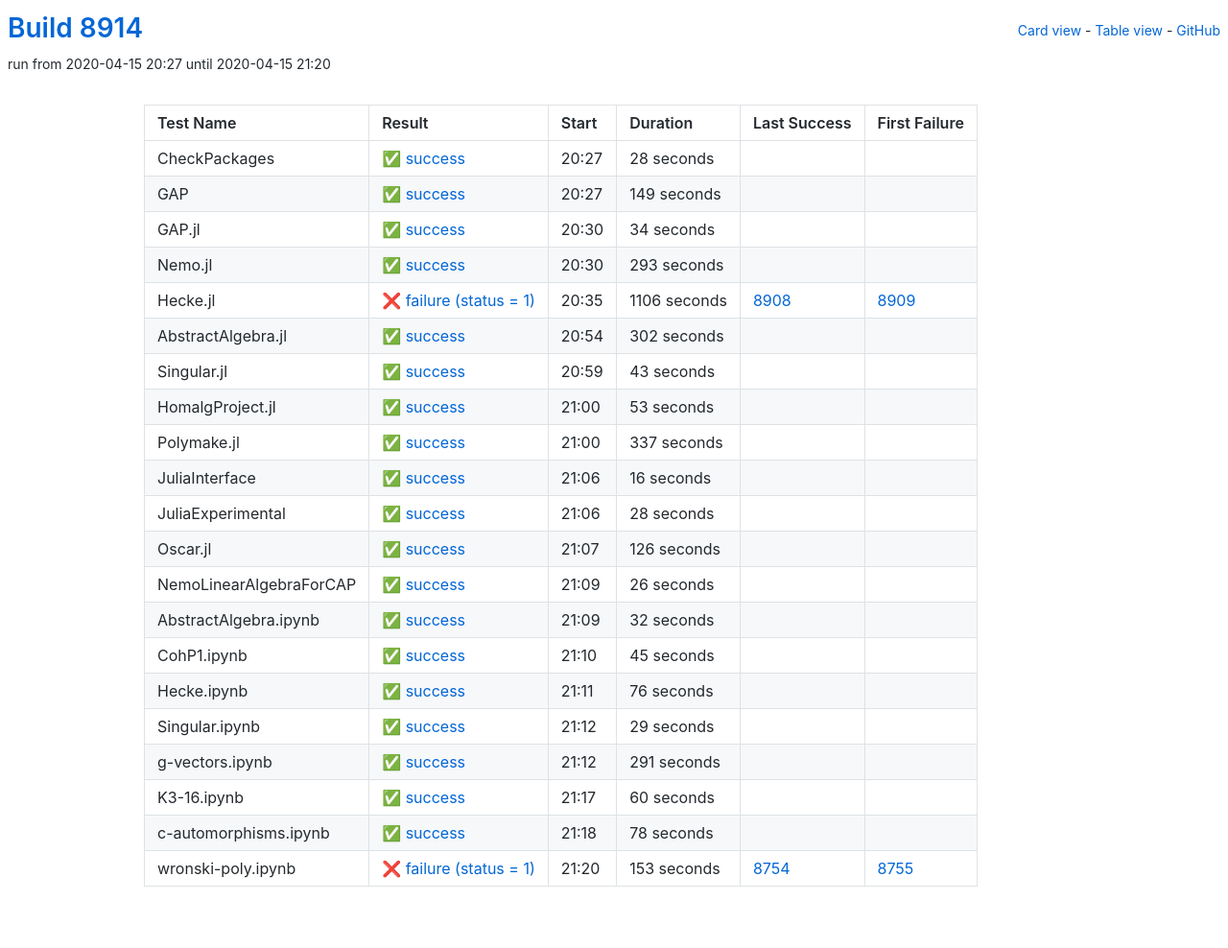
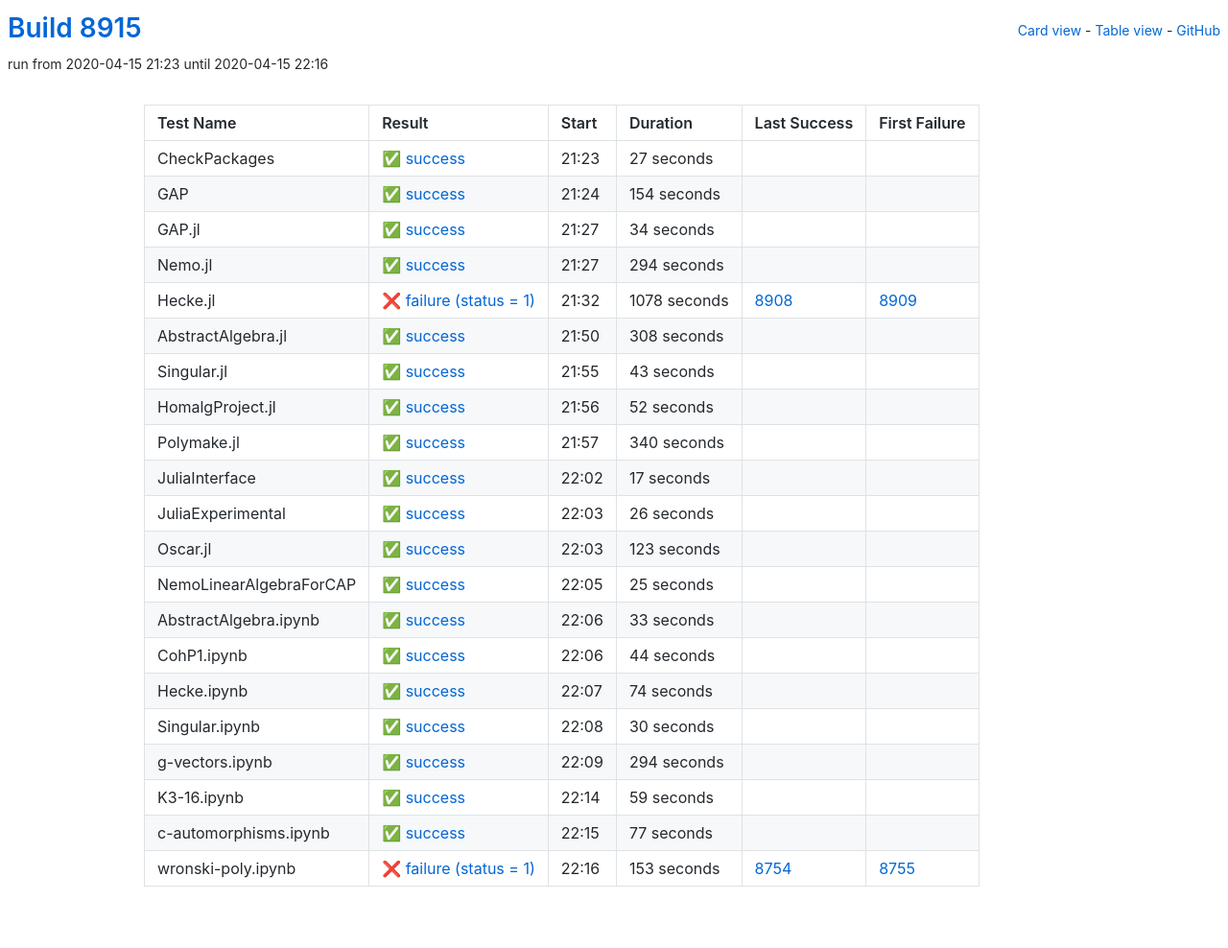
Before and after one commit to oscar-system/oscar-ci-status, a Jekyll site: the page built from table.html, in a window 1280 px wide. Shown: the whole page at 96% size. Built offline with Jekyll 4.4.1, drawn with Linux system fonts in a browser that asks for light colours.

Commit message:
Build 8915

```diff
--- a/_data/ci.yml
+++ b/_data/ci.yml
@@ -1,27 +1,27 @@
-build: 8914
-build_url: https://oscarci.mathematik.uni-kl.de/job/oscar/8914/
+build: 8915
+build_url: https://oscarci.mathematik.uni-kl.de/job/oscar/8915/
 job: oscar
 tests:
-- duration: 28
+- duration: 27
   exitcode: 0
   first_failure: false
   first_failure_url: null
   last_success: false
   last_success_url: null
-  log: https://oscarci.mathematik.uni-kl.de/job/oscar/8914/artifact/logs/build-8914/CheckPackages.log
+  log: https://oscarci.mathematik.uni-kl.de/job/oscar/8915/artifact/logs/build-8915/CheckPackages.log
   name: CheckPackages
-  start: 2020-04-15 20:27
+  start: 2020-04-15 21:23
   status: success
   success: true
-- duration: 149
+- duration: 154
   exitcode: 0
   first_failure: false
   first_failure_url: null
   last_success: false
   last_success_url: null
-  log: https://oscarci.mathematik.uni-kl.de/job/oscar/8914/artifact/logs/build-8914/GAP.log
+  log: https://oscarci.mathematik.uni-kl.de/job/oscar/8915/artifact/logs/build-8915/GAP.log
   name: GAP
-  start: 2020-04-15 20:27
+  start: 2020-04-15 21:24
   status: success
   success: true
 - duration: 34
@@ -30,42 +30,42 @@
   first_failure_url: null
   last_success: false
   last_success_url: null
-  log: https://oscarci.mathematik.uni-kl.de/job/oscar/8914/artifact/logs/build-8914/GAP.jl.log
+  log: https://oscarci.mathematik.uni-kl.de/job/oscar/8915/artifact/logs/build-8915/GAP.jl.log
   name: GAP.jl
-  start: 2020-04-15 20:30
+  start: 2020-04-15 21:27
   status: success
   success: true
-- duration: 293
+- duration: 294
   exitcode: 0
   first_failure: false
   first_failure_url: null
   last_success: false
   last_success_url: null
-  log: https://oscarci.mathematik.uni-kl.de/job/oscar/8914/artifact/logs/build-8914/Nemo.jl.log
+  log: https://oscarci.mathematik.uni-kl.de/job/oscar/8915/artifact/logs/build-8915/Nemo.jl.log
   name: Nemo.jl
-  start: 2020-04-15 20:30
+  start: 2020-04-15 21:27
   status: success
   success: true
-- duration: 1106
+- duration: 1078
   exitcode: 1
   first_failure: 8909
   first_failure_url: https://oscarci.mathematik.uni-kl.de/job/oscar/8909/
   last_success: 8908
   last_success_url: https://oscarci.mathematik.uni-kl.de/job/oscar/8908/
-  log: https://oscarci.mathematik.uni-kl.de/job/oscar/8914/artifact/logs/build-8914/Hecke.jl.log
+  log: https://oscarci.mathematik.uni-kl.de/job/oscar/8915/artifact/logs/build-8915/Hecke.jl.log
   name: Hecke.jl
-  start: 2020-04-15 20:35
+  start: 2020-04-15 21:32
   status: failure
   success: false
-- duration: 302
+- duration: 308
   exitcode: 0
   first_failure: false
   first_failure_url: null
   last_success: false
   last_success_url: null
-  log: https://oscarci.mathematik.uni-kl.de/job/oscar/8914/artifact/logs/build-8914/AbstractAlgebra.jl.log
+  log: https://oscarci.mathematik.uni-kl.de/job/oscar/8915/artifact/logs/build-8915/AbstractAlgebra.jl.log
   name: AbstractAlgebra.jl
-  start: 2020-04-15 20:54
+  start: 2020-04-15 21:50
   status: success
   success: true
 - duration: 43
@@ -74,64 +74,42 @@
   first_failure_url: null
   last_success: false
   last_success_url: null
-  log: https://oscarci.mathematik.uni-kl.de/job/oscar/8914/artifact/logs/build-8914/Singular.jl.log
+  log: https://oscarci.mathematik.uni-kl.de/job/oscar/8915/artifact/logs/build-8915/Singular.jl.log
   name: Singular.jl
-  start: 2020-04-15 20:59
+  start: 2020-04-15 21:55
   status: success
   success: true
-- duration: 53
+- duration: 52
   exitcode: 0
   first_failure: false
   first_failure_url: null
   last_success: false
   last_success_url: null
-  log: https://oscarci.mathematik.uni-kl.de/job/oscar/8914/artifact/logs/build-8914/HomalgProject.jl.log
+  log: https://oscarci.mathematik.uni-kl.de/job/oscar/8915/artifact/logs/build-8915/HomalgProject.jl.log
   name: HomalgProject.jl
-  start: 2020-04-15 21:00
+  start: 2020-04-15 21:56
   status: success
   success: true
-- duration: 337
+- duration: 340
   exitcode: 0
   first_failure: false
   first_failure_url: null
   last_success: false
   last_success_url: null
-  log: https://oscarci.mathematik.uni-kl.de/job/oscar/8914/artifact/logs/build-8914/Polymake.jl.log
+  log: https://oscarci.mathematik.uni-kl.de/job/oscar/8915/artifact/logs/build-8915/Polymake.jl.log
   name: Polymake.jl
-  start: 2020-04-15 21:00
+  start: 2020-04-15 21:57
   status: success
   success: true
-- duration: 16
+- duration: 17
   exitcode: 0
   first_failure: false
   first_failure_url: null
   last_success: false
   last_success_url: null
-  log: https://oscarci.mathematik.uni-kl.de/job/oscar/8914/artifact/logs/build-8914/JuliaInterface.log
+  log: https://oscarci.mathematik.uni-kl.de/job/oscar/8915/artifact/logs/build-8915/JuliaInterface.log
   name: JuliaInterface
-  start: 2020-04-15 21:06
-  status: success
-  success: true
-- duration: 28
-  exitcode: 0
-  first_failure: false
-  first_failure_url: null
-  last_success: false
-  last_success_url: null
-  log: https://oscarci.mathematik.uni-kl.de/job/oscar/8914/artifact/logs/build-8914/JuliaExperimental.log
-  name: JuliaExperimental
-  start: 2020-04-15 21:06
-  status: success
-  success: true
-- duration: 126
-  exitcode: 0
-  first_failure: false
-  first_failure_url: null
-  last_success: false
-  last_success_url: null
-  log: https://oscarci.mathematik.uni-kl.de/job/oscar/8914/artifact/logs/build-8914/Oscar.jl.log
-  name: Oscar.jl
-  start: 2020-04-15 21:07
+  start: 2020-04-15 22:02
   status: success
   success: true
 - duration: 26
@@ -140,86 +118,108 @@
   first_failure_url: null
   last_success: false
   last_success_url: null
-  log: https://oscarci.mathematik.uni-kl.de/job/oscar/8914/artifact/logs/build-8914/NemoLinearAlgebraForCAP.log
-  name: NemoLinearAlgebraForCAP
-  start: 2020-04-15 21:09
+  log: https://oscarci.mathematik.uni-kl.de/job/oscar/8915/artifact/logs/build-8915/JuliaExperimental.log
+  name: JuliaExperimental
+  start: 2020-04-15 22:03
   status: success
   success: true
-- duration: 32
+- duration: 123
   exitcode: 0
   first_failure: false
   first_failure_url: null
   last_success: false
   last_success_url: null
-  log: https://oscarci.mathematik.uni-kl.de/job/oscar/8914/artifact/logs/build-8914/AbstractAlgebra.ipynb.log
-  name: AbstractAlgebra.ipynb
-  start: 2020-04-15 21:09
+  log: https://oscarci.mathematik.uni-kl.de/job/oscar/8915/artifact/logs/build-8915/Oscar.jl.log
+  name: Oscar.jl
+  start: 2020-04-15 22:03
   status: success
   success: true
-- duration: 45
+- duration: 25
   exitcode: 0
   first_failure: false
   first_failure_url: null
   last_success: false
   last_success_url: null
-  log: https://oscarci.mathematik.uni-kl.de/job/oscar/8914/artifact/logs/build-8914/CohP1.ipynb.log
-  name: CohP1.ipynb
-  start: 2020-04-15 21:10
+  log: https://oscarci.mathematik.uni-kl.de/job/oscar/8915/artifact/logs/build-8915/NemoLinearAlgebraForCAP.log
+  name: NemoLinearAlgebraForCAP
+  start: 2020-04-15 22:05
   status: success
   success: true
-- duration: 76
+- duration: 33
   exitcode: 0
   first_failure: false
   first_failure_url: null
   last_success: false
   last_success_url: null
-  log: https://oscarci.mathematik.uni-kl.de/job/oscar/8914/artifact/logs/build-8914/Hecke.ipynb.log
-  name: Hecke.ipynb
-  start: 2020-04-15 21:11
+  log: https://oscarci.mathematik.uni-kl.de/job/oscar/8915/artifact/logs/build-8915/AbstractAlgebra.ipynb.log
+  name: AbstractAlgebra.ipynb
+  start: 2020-04-15 22:06
   status: success
   success: true
-- duration: 29
+- duration: 44
   exitcode: 0
   first_failure: false
   first_failure_url: null
   last_success: false
   last_success_url: null
-  log: https://oscarci.mathematik.uni-kl.de/job/oscar/8914/artifact/logs/build-8914/Singular.ipynb.log
-  name: Singular.ipynb
-  start: 2020-04-15 21:12
+  log: https://oscarci.mathematik.uni-kl.de/job/oscar/8915/artifact/logs/build-8915/CohP1.ipynb.log
+  name: CohP1.ipynb
+  start: 2020-04-15 22:06
   status: success
   success: true
-- duration: 291
+- duration: 74
   exitcode: 0
   first_failure: false
   first_failure_url: null
   last_success: false
   last_success_url: null
-  log: https://oscarci.mathematik.uni-kl.de/job/oscar/8914/artifact/logs/build-8914/g-vectors.ipynb.log
-  name: g-vectors.ipynb
-  start: 2020-04-15 21:12
+  log: https://oscarci.mathematik.uni-kl.de/job/oscar/8915/artifact/logs/build-8915/Hecke.ipynb.log
+  name: Hecke.ipynb
+  start: 2020-04-15 22:07
   status: success
   success: true
-- duration: 60
+- duration: 30
   exitcode: 0
   first_failure: false
   first_failure_url: null
   last_success: false
   last_success_url: null
-  log: https://oscarci.mathematik.uni-kl.de/job/oscar/8914/artifact/logs/build-8914/K3-16.ipynb.log
-  name: K3-16.ipynb
-  start: 2020-04-15 21:17
+  log: https://oscarci.mathematik.uni-kl.de/job/oscar/8915/artifact/logs/build-8915/Singular.ipynb.log
+  name: Singular.ipynb
+  start: 2020-04-15 22:08
   status: success
   success: true
-- duration: 78
+- duration: 294
   exitcode: 0
   first_failure: false
   first_failure_url: null
   last_success: false
   last_success_url: null
-  log: https://oscarci.mathematik.uni-kl.de/job/oscar/8914/artifact/logs/build-8914/c-automorphisms.ipynb.log
+  log: https://oscarci.mathematik.uni-kl.de/job/oscar/8915/artifact/logs/build-8915/g-vectors.ipynb.log
+  name: g-vectors.ipynb
+  start: 2020-04-15 22:09
+  status: success
+  success: true
+- duration: 59
+  exitcode: 0
+  first_failure: false
+  first_failure_url: null
+  last_success: false
+  last_success_url: null
+  log: https://oscarci.mathematik.uni-kl.de/job/oscar/8915/artifact/logs/build-8915/K3-16.ipynb.log
+  name: K3-16.ipynb
+  start: 2020-04-15 22:14
+  status: success
+  success: true
+- duration: 77
+  exitcode: 0
+  first_failure: false
+  first_failure_url: null
+  last_success: false
+  last_success_url: null
+  log: https://oscarci.mathematik.uni-kl.de/job/oscar/8915/artifact/logs/build-8915/c-automorphisms.ipynb.log
   name: c-automorphisms.ipynb
-  start: 2020-04-15 21:18
+  start: 2020-04-15 22:15
   status: success
   success: true
 - duration: 153
@@ -228,8 +228,8 @@
   first_failure_url: https://oscarci.mathematik.uni-kl.de/job/oscar/8755/
   last_success: 8754
   last_success_url: https://oscarci.mathematik.uni-kl.de/job/oscar/8754/
-  log: https://oscarci.mathematik.uni-kl.de/job/oscar/8914/artifact/logs/build-8914/wronski-poly.ipynb.log
+  log: https://oscarci.mathematik.uni-kl.de/job/oscar/8915/artifact/logs/build-8915/wronski-poly.ipynb.log
   name: wronski-poly.ipynb
-  start: 2020-04-15 21:20
+  start: 2020-04-15 22:16
   status: failure
   success: false
```
Also changed, not shown: README.md.
